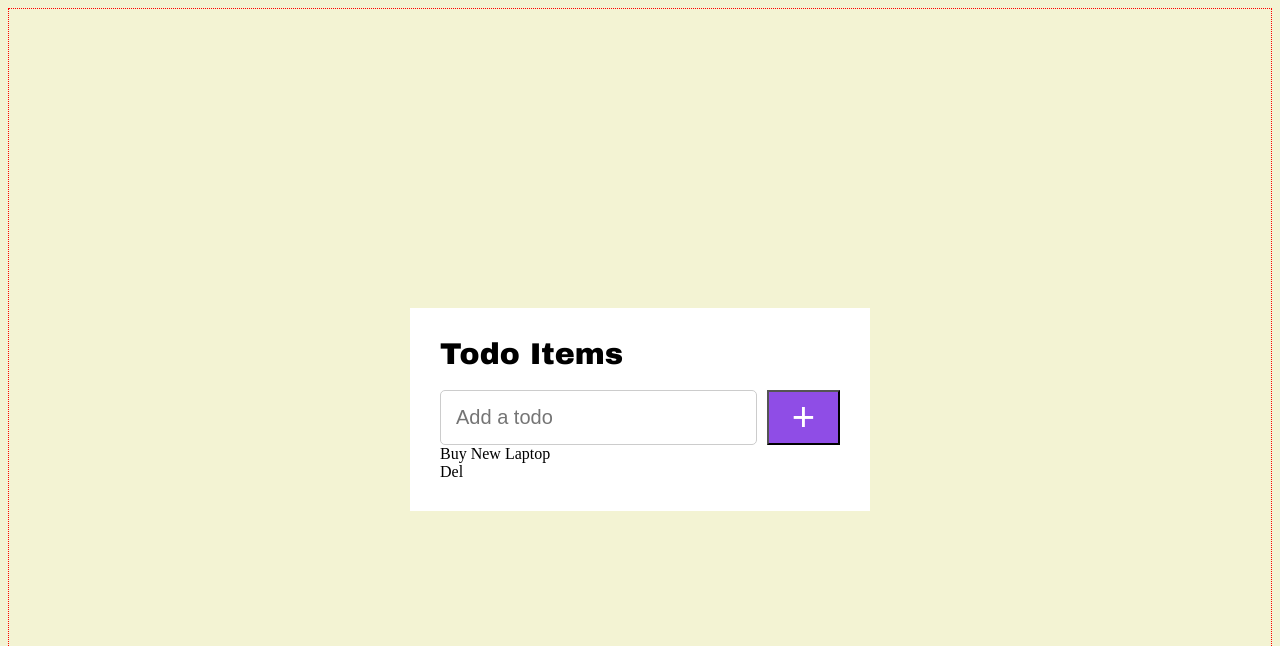
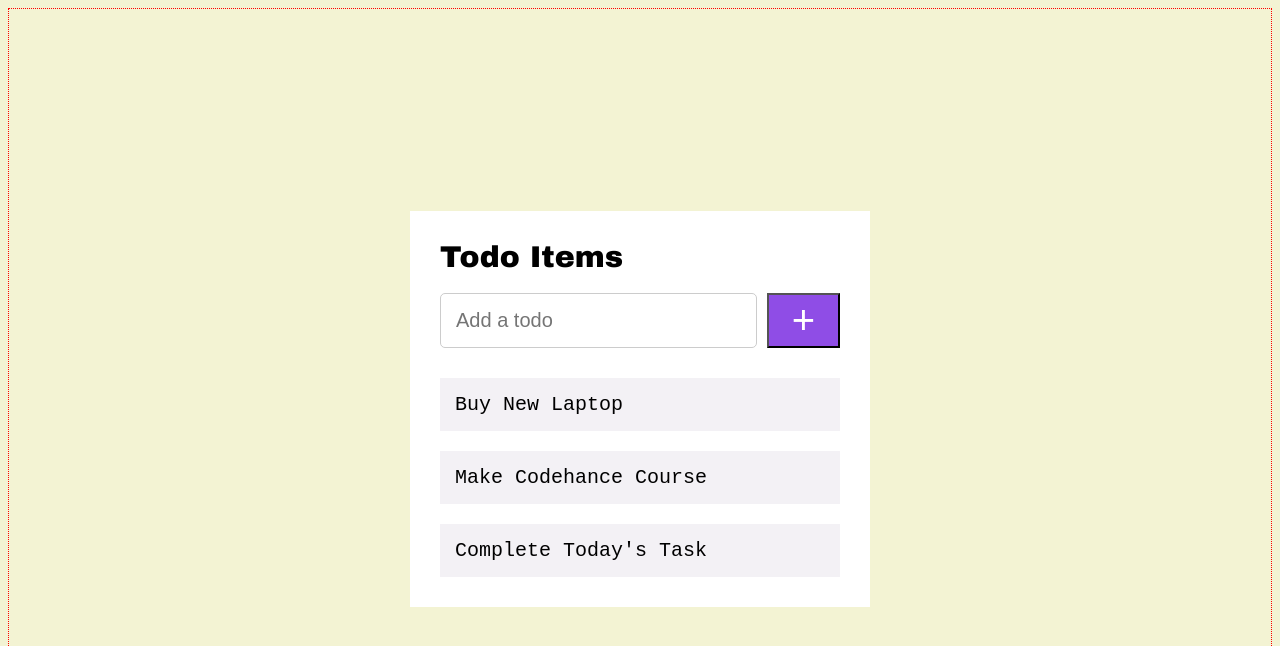
Before and after one commit to Jab90/todo-app, a React (Vite) app: page / in a window 1280 px wide. Shown: the top 646 px of the page. Built offline with nearby package versions, Linux system fonts and the light colour scheme.

Commit message:
Added task list components

```diff
--- a/src/components/list_todo/ListTodo.jsx
+++ b/src/components/list_todo/ListTodo.jsx
@@ -9,6 +9,18 @@ export default function ListTodo() {
         <div className='listTodo__item'>Buy New Laptop</div>
           <div className='listTodo__delete'>Del</div>
       </div>
+
+      <div className='listTodo__row'>
+        <div className='listTodo__item'>Make Codehance Course</div>
+          <div className='listTodo__delete'>Del</div>
+      </div>
+
+      <div className='listTodo__row'>
+        <div className='listTodo__item'>Complete Today's Task</div>
+          <div className='listTodo__delete'>Del</div>
+      </div>
     </div>
+
+
   )
 }
--- a/src/components/list_todo/ListTodo.scss
+++ b/src/components/list_todo/ListTodo.scss
@@ -0,0 +1,33 @@
+.listTodo {
+  margin-top: 30px;
+
+  &__row {
+    display: flex;
+    margin-bottom: 20px;
+  }
+
+  &__row:last-child{
+    margin-bottom: 0;
+  }
+  &__item{
+    background-color: #f3f1f5;
+    padding: 15px;
+    font-size: 20px;
+    font-family: 'Courier New', Courier, monospace;
+    flex-grow: 1;
+  }
+  &__delete{
+    background-color: red;
+    border: none;
+    color: white;
+    padding: 15px;
+    font-size: 20px;
+    font-family: 'Courier New', Courier, monospace;
+    cursor: pointer;
+    display: none;
+  }
+
+  &__row:hover &__delete {
+    display: block;
+  }
+}
```
